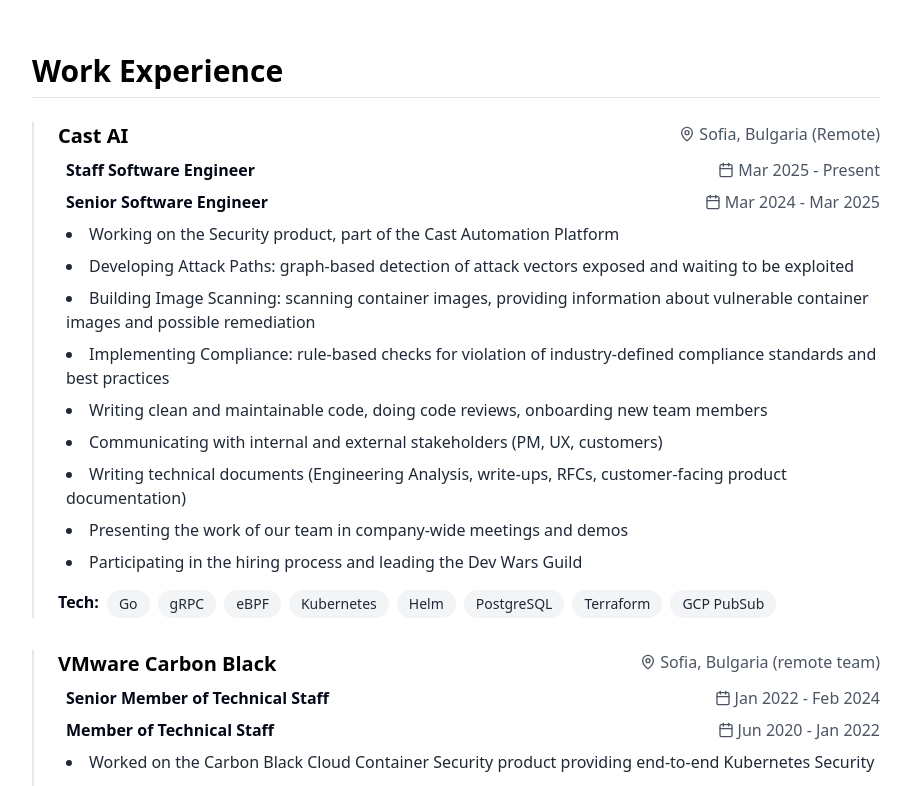
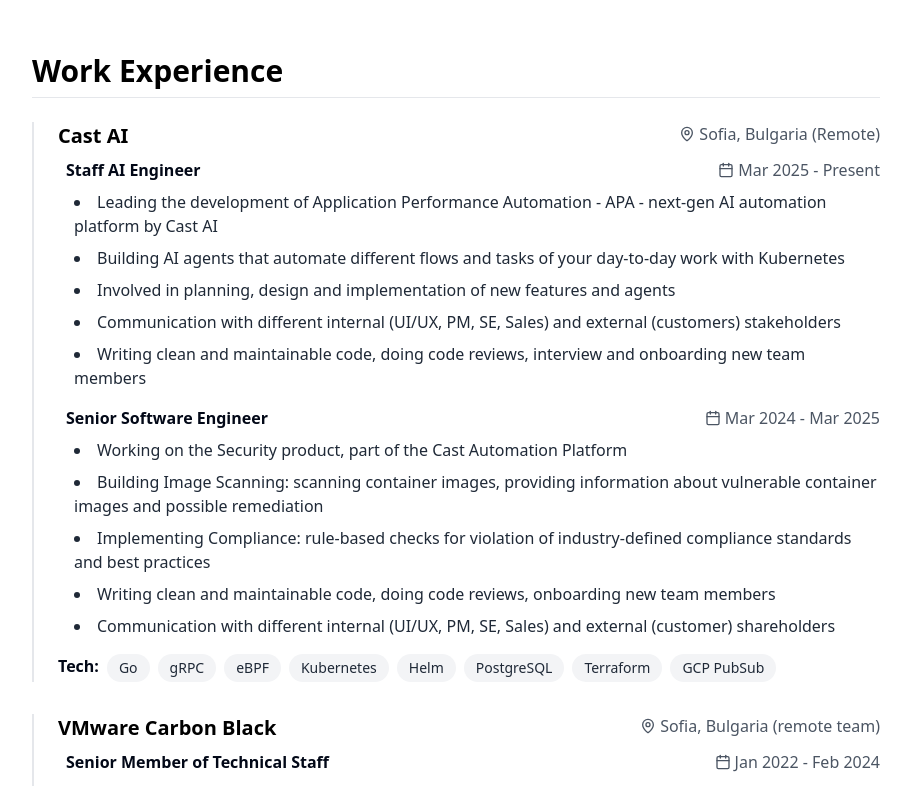
Before and after one commit to asankov/asankov.github.io, a React (Vite) app: page /cv in a window 1280 px wide. Shown: the part 623-1409 px from the top of the page, without its empty margins (184-1095 px from the left). Built offline with nearby package versions, Linux system fonts and the light colour scheme.

Commit message:
Different responsibilities per position

```diff
--- a/public/cv-data.yaml
+++ b/public/cv-data.yaml
@@ -14,24 +14,26 @@ contact:
 summary: "Staff Software Engineer with extensive experience in Cloud Native Security, Kubernetes, and Go development. Strong background in building scalable microservices, container security products, and developer tooling. Active open source contributor and international conference speaker with expertise in DevSecOps and software architecture."
 
 experience:
-  - title: "Staff Software Engineer"
+  - title: "Staff AI Engineer"
     company: "Cast AI"
     location: "Sofia, Bulgaria (Remote)"
     positions:
-      - title: "Staff Software Engineer"
+      - title: "Staff AI Engineer"
         period: "Mar 2025 - Present"
+        responsibilities:
+          - "Leading the development of Application Performance Automation - APA - next-gen AI automation platform by Cast AI"
+          - "Building AI agents that automate different flows and tasks of your day-to-day work with Kubernetes"
+          - "Involved in planning, design and implementation of new features and agents"
+          - "Communication with different internal (UI/UX, PM, SE, Sales) and external (customers) stakeholders"
+          - "Writing clean and maintainable code, doing code reviews, interview and onboarding new team members"
       - title: "Senior Software Engineer"
         period: "Mar 2024 - Mar 2025"
-    responsibilities:
-      - "Working on the Security product, part of the Cast Automation Platform"
-      - "Developing Attack Paths: graph-based detection of attack vectors exposed and waiting to be exploited"
-      - "Building Image Scanning: scanning container images, providing information about vulnerable container images and possible remediation"
-      - "Implementing Compliance: rule-based checks for violation of industry-defined compliance standards and best practices"
-      - "Writing clean and maintainable code, doing code reviews, onboarding new team members"
-      - "Communicating with internal and external stakeholders (PM, UX, customers)"
-      - "Writing technical documents (Engineering Analysis, write-ups, RFCs, customer-facing product documentation)"
-      - "Presenting the work of our team in company-wide meetings and demos"
-      - "Participating in the hiring process and leading the Dev Wars Guild"
+        responsibilities:
+          - "Working on the Security product, part of the Cast Automation Platform"
+          - "Building Image Scanning: scanning container images, providing information about vulnerable container images and possible remediation"
+          - "Implementing Compliance: rule-based checks for violation of industry-defined compliance standards and best practices"
+          - "Writing clean and maintainable code, doing code reviews, onboarding new team members"
+          - "Communication with different internal (UI/UX, PM, SE, Sales) and external (customer) shareholders"
     skills:
       - Go
       - gRPC
--- a/src/pages/CV.tsx
+++ b/src/pages/CV.tsx
@@ -116,20 +116,31 @@ const CV = () => {
                   </span>
                 </div>
                 {job.positions &&
-                  job.positions.map((position, index) => (
-                    <div className="flex flex-col md:flex-row md:justify-between md:items-start mb-2 ml-2">
+                  job.positions.map((position, posIndex) => (
+                    <div key={posIndex} className="ml-2 mb-4">
+                      <div className="flex flex-col md:flex-row md:justify-between md:items-start mb-2">
                         <span className="font-bold">{position.title}</span>
                         <span className="text-gray-600 font-medium flex items-center gap-1">
                           <Calendar className="w-4 h-4" />
                           {position.period}
                         </span>
                       </div>
+                      {position.responsibilities && position.responsibilities.length > 0 && (
+                        <ul className="list-disc list-inside text-gray-800 space-y-2 ml-2">
+                          {position.responsibilities.map((responsibility, idx) => (
+                            <li key={idx}>{responsibility}</li>
                           ))}
+                        </ul>
+                      )}
+                    </div>
+                  ))}
+                {job.responsibilities && job.responsibilities.length > 0 && (
                   <ul className="list-disc list-inside text-gray-800 space-y-2 ml-2">
                     {job.responsibilities.map((responsibility, idx) => (
                       <li key={idx}>{responsibility}</li>
                     ))}
                   </ul>
+                )}
                 <div className="flex flex-wrap gap-2 mt-4">
                   <span className="font-bold">Tech: </span>
                   {job.skills &&
@@ -163,20 +174,31 @@ const CV = () => {
                   </span>
                 </div>
                 {os.positions &&
-                  os.positions.map((position, index) => (
-                    <div className="flex flex-col md:flex-row md:justify-between md:items-start mb-2 ml-2">
+                  os.positions.map((position, posIndex) => (
+                    <div key={posIndex} className="ml-2 mb-4">
+                      <div className="flex flex-col md:flex-row md:justify-between md:items-start mb-2">
                         <span className="font-bold">{position.title}</span>
                         <span className="text-gray-600 font-medium flex items-center gap-1">
                           <Calendar className="w-4 h-4" />
                           {position.period}
                         </span>
                       </div>
+                      {position.responsibilities && position.responsibilities.length > 0 && (
+                        <ul className="list-disc list-inside text-gray-800 space-y-2 ml-2">
+                          {position.responsibilities.map((responsibility, idx) => (
+                            <li key={idx}>{responsibility}</li>
                           ))}
+                        </ul>
+                      )}
+                    </div>
+                  ))}
+                {os.responsibilities && os.responsibilities.length > 0 && (
                   <ul className="list-disc list-inside text-gray-800 space-y-2 ml-2">
                     {os.responsibilities.map((responsibility, idx) => (
                       <li key={idx}>{responsibility}</li>
                     ))}
                   </ul>
+                )}
                 <div className="flex flex-wrap gap-2 mt-4">
                   <span className="font-bold">Tech: </span>
                   {os.skills &&
--- a/src/services/cvService.ts
+++ b/src/services/cvService.ts
@@ -21,8 +21,9 @@ export interface CVData {
     positions: Array<{
       title: string;
       period: string;
+      responsibilities?: string[];
     }>;
-    responsibilities: string[];
+    responsibilities?: string[];
   }>;
   // TODO(asankov): unify types
   openSourceContributions: Array<{
@@ -32,8 +33,9 @@ export interface CVData {
     positions: Array<{
       title: string;
       period: string;
+      responsibilities?: string[];
     }>;
-    responsibilities: string[];
+    responsibilities?: string[];
   }>;
   skills: {
     frontend: string[];
```
Lines whose indentation alone changed are shown as unchanged.
